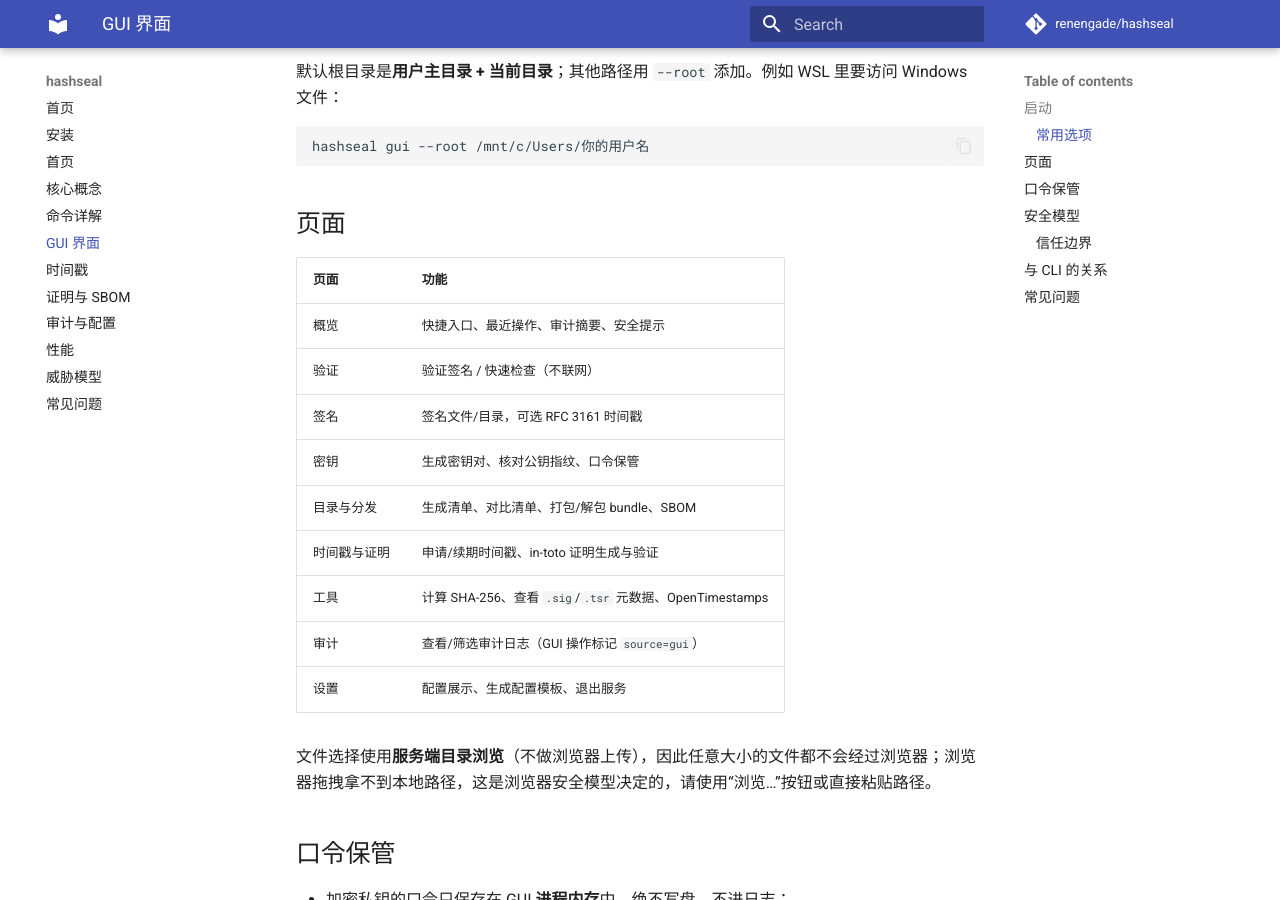
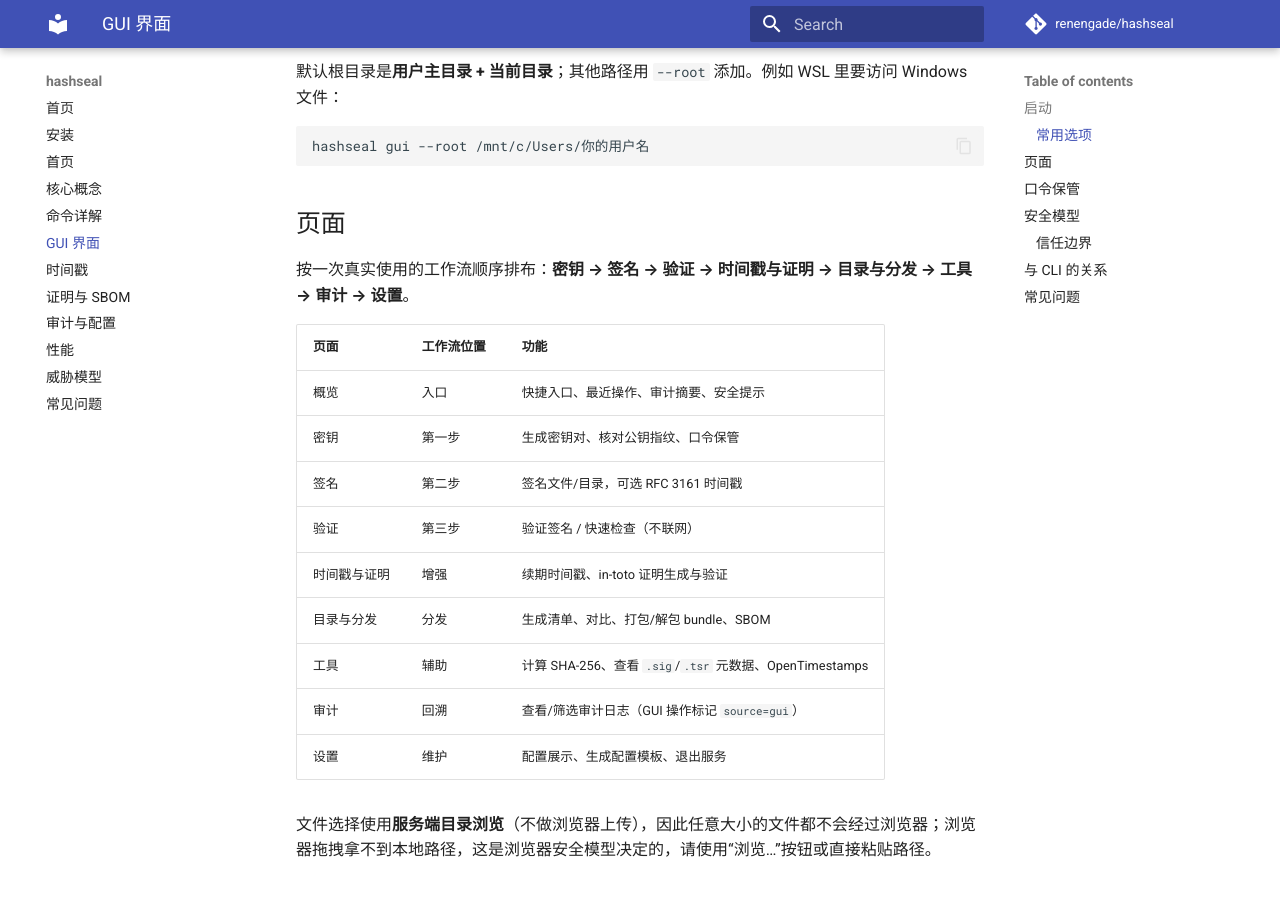
Before and after one commit to renengade/hashseal, an MkDocs documentation site: the page built from docs/gui.md, in a window 1280 px wide and 900 px high, scrolled down 890 px. Built offline with MkDocs 1.6.1 and Material for MkDocs 9.7.7, drawn with Linux system fonts in a browser that asks for light colours; comment, search, counter and statistics services are not loaded.

Commit message:
ui(gui): 导航按工作流排序：密钥→签名→验证→时间戳与证明→目录与分发→工具→审计→设置
- 侧栏/翻页方向基准/概览三步卡片同步调整
- docs/gui.md 页面表标注工作流位置

```diff
--- a/docs/gui.md
+++ b/docs/gui.md
@@ -36,17 +36,19 @@ hashseal gui --root /mnt/c/Users/你的用户名
 
 ## 页面
 
-| 页面 | 功能 |
-| --- | --- |
-| 概览 | 快捷入口、最近操作、审计摘要、安全提示 |
-| 验证 | 验证签名 / 快速检查（不联网） |
-| 签名 | 签名文件/目录，可选 RFC 3161 时间戳 |
-| 密钥 | 生成密钥对、核对公钥指纹、口令保管 |
-| 目录与分发 | 生成清单、对比清单、打包/解包 bundle、SBOM |
-| 时间戳与证明 | 申请/续期时间戳、in-toto 证明生成与验证 |
-| 工具 | 计算 SHA-256、查看 `.sig`/`.tsr` 元数据、OpenTimestamps |
-| 审计 | 查看/筛选审计日志（GUI 操作标记 `source=gui`） |
-| 设置 | 配置展示、生成配置模板、退出服务 |
+按一次真实使用的工作流顺序排布：**密钥 → 签名 → 验证 → 时间戳与证明 → 目录与分发 → 工具 → 审计 → 设置**。
+
+| 页面 | 工作流位置 | 功能 |
+| --- | --- | --- |
+| 概览 | 入口 | 快捷入口、最近操作、审计摘要、安全提示 |
+| 密钥 | 第一步 | 生成密钥对、核对公钥指纹、口令保管 |
+| 签名 | 第二步 | 签名文件/目录，可选 RFC 3161 时间戳 |
+| 验证 | 第三步 | 验证签名 / 快速检查（不联网） |
+| 时间戳与证明 | 增强 | 续期时间戳、in-toto 证明生成与验证 |
+| 目录与分发 | 分发 | 生成清单、对比、打包/解包 bundle、SBOM |
+| 工具 | 辅助 | 计算 SHA-256、查看 `.sig`/`.tsr` 元数据、OpenTimestamps |
+| 审计 | 回溯 | 查看/筛选审计日志（GUI 操作标记 `source=gui`） |
+| 设置 | 维护 | 配置展示、生成配置模板、退出服务 |
 
 文件选择使用**服务端目录浏览**（不做浏览器上传），因此任意大小的文件都不会经过浏览器；浏览器拖拽拿不到本地路径，这是浏览器安全模型决定的，请使用“浏览…”按钮或直接粘贴路径。
 
--- a/src/hashseal/gui/static/index.html
+++ b/src/hashseal/gui/static/index.html
@@ -42,11 +42,11 @@
     </a>
     <nav class="nav" id="nav" aria-label="主导航">
       <a class="nav-item" href="#/" data-route=""><svg><use href="#i-home"/></svg><span>概览</span></a>
+      <a class="nav-item" href="#/keys" data-route="keys"><svg><use href="#i-key"/></svg><span>密钥</span></a>
+      <a class="nav-item" href="#/sign" data-route="sign"><svg><use href="#i-pen"/></svg><span>签名</span></a>
       <a class="nav-item" href="#/verify" data-route="verify"><svg><use href="#i-shield"/></svg><span>验证</span></a>
-      <a class="nav-item" href="#/sign" data-route="sign"><svg><use href="#i-pen"/></svg><span>签名</span></a>
-      <a class="nav-item" href="#/keys" data-route="keys"><svg><use href="#i-key"/></svg><span>密钥</span></a>
+      <a class="nav-item" href="#/stamps" data-route="stamps"><svg><use href="#i-clock"/></svg><span>时间戳与证明</span></a>
       <a class="nav-item" href="#/dirs" data-route="dirs"><svg><use href="#i-box"/></svg><span>目录与分发</span></a>
-      <a class="nav-item" href="#/stamps" data-route="stamps"><svg><use href="#i-clock"/></svg><span>时间戳与证明</span></a>
       <a class="nav-item" href="#/tools" data-route="tools"><svg><use href="#i-wrench"/></svg><span>工具</span></a>
       <a class="nav-item" href="#/audit" data-route="audit"><svg><use href="#i-list"/></svg><span>审计</span></a>
       <a class="nav-item" href="#/settings" data-route="settings"><svg><use href="#i-gear"/></svg><span>设置</span></a>
```
Also changed, not shown: src/hashseal/gui/static/app.js (+8 -8 lines), 1 other file.
